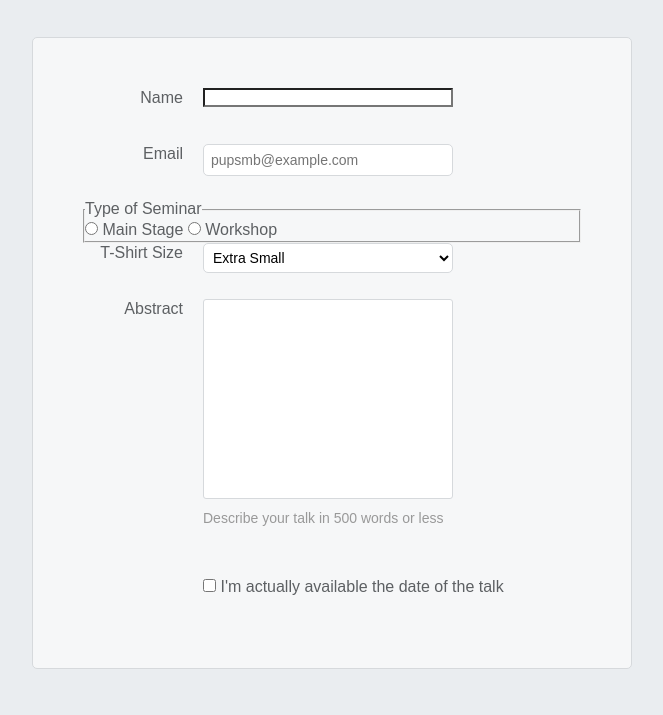
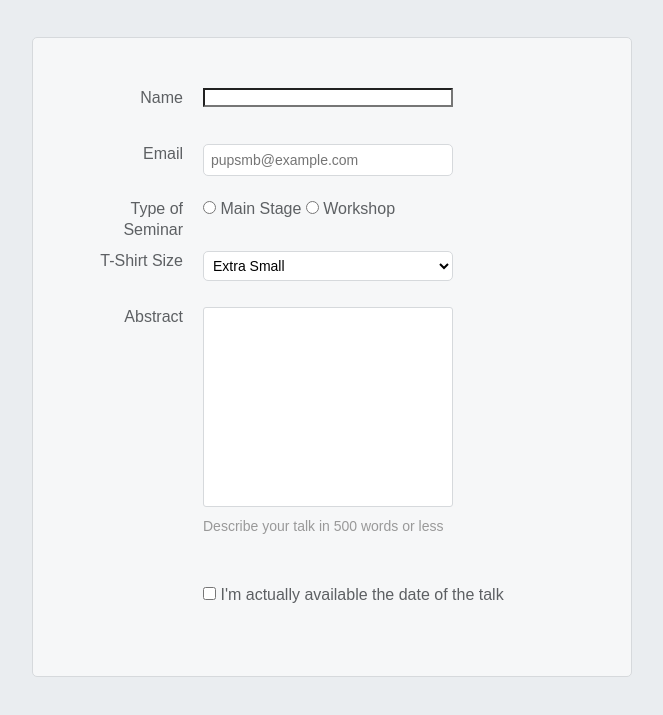
Before and after one commit to ReiLaurenceArtiaga/HTML_Forms, a plain HTML site: page speaker-submission.html in a window 1280 px wide. Shown: the part 225-940 px from the top of the page, without its empty margins (308-971 px from the left). Drawn offline with Linux system fonts and the light colour scheme.

Commit message:
style.css

```diff
--- a/style.css
+++ b/style.css
@@ -89,6 +89,30 @@ body {
 .form-row .checkbox-label { margin-bottom: 0;
         }
 
+.legacy-form-row {
+            border: none;
+            margin-bottom: 40px;
+        }
+
+.legacy-form-row legend {
+            margin-bottom: 15;
+        }
+
+.legacy-form-row .radio- label {
+            display: block;
+            font-size: 14px;
+            padding: 0 20px 0 10px;
+        }
+
+.legacy-form-row input [input='radio'] {
+            margin-top: 2px;
+        }
+
+.legacy-form-row .radio-label,
+.legacy-form-row input [input='radio'] {
+            float: left;
+        }
+
 @media only screen and (min-width: 700px) {
     .speaker-form-header,
     .speaker-form {
@@ -122,6 +146,19 @@ body {
     .form-row .checkbox-label {
         margin-left: 120px; width: auto;
     }
+
+    .legacy-form-row {
+        margin-bottom: 10px;
+    }
+    .legacy-form-row legend {
+        width: 120px;
+        text-align: right;
+        align-items: flex-start;
+        padding-right: 20px;
+    }
+    .legacy-form-row legend {
+        float: left;
+    }
 }
 
 .form-row input[type='text']:invalid,
```
